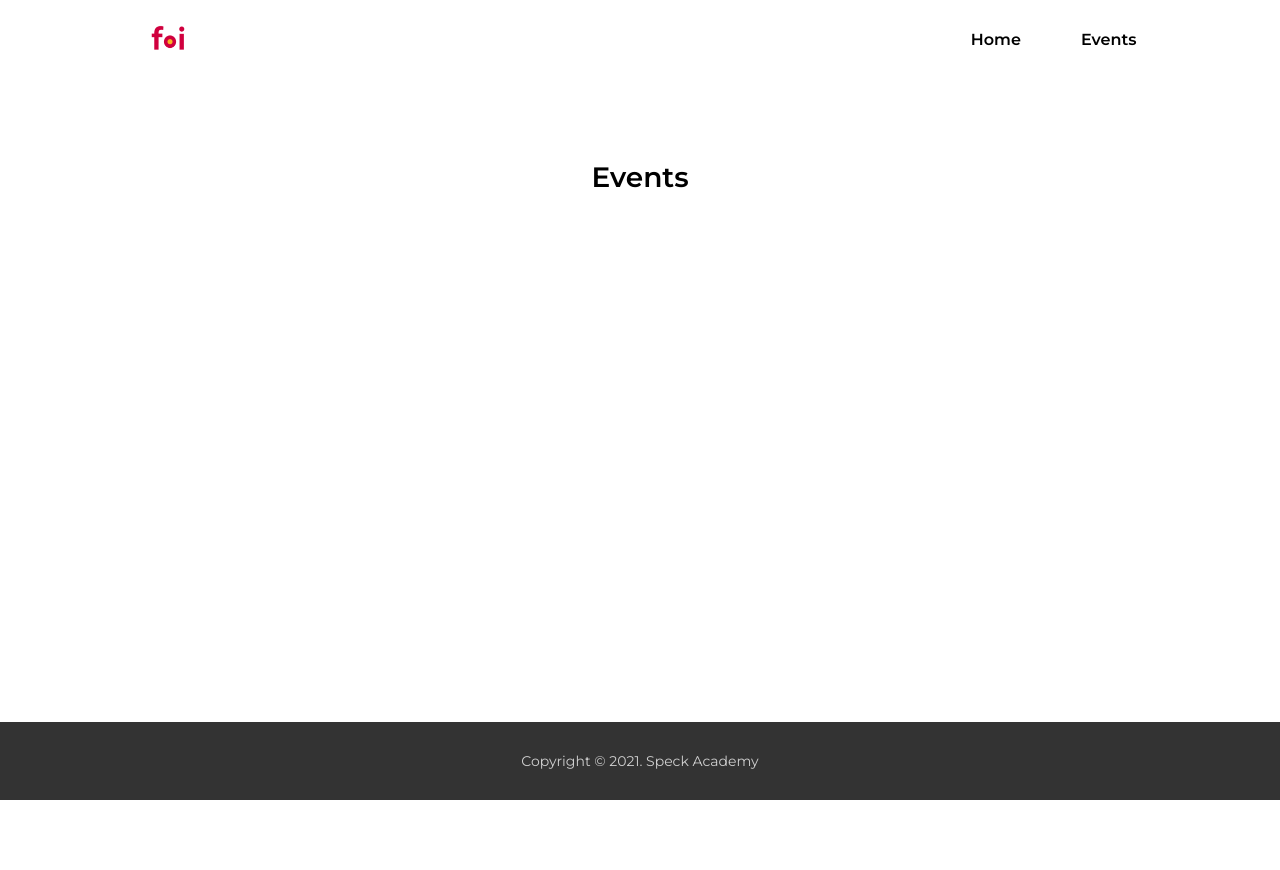
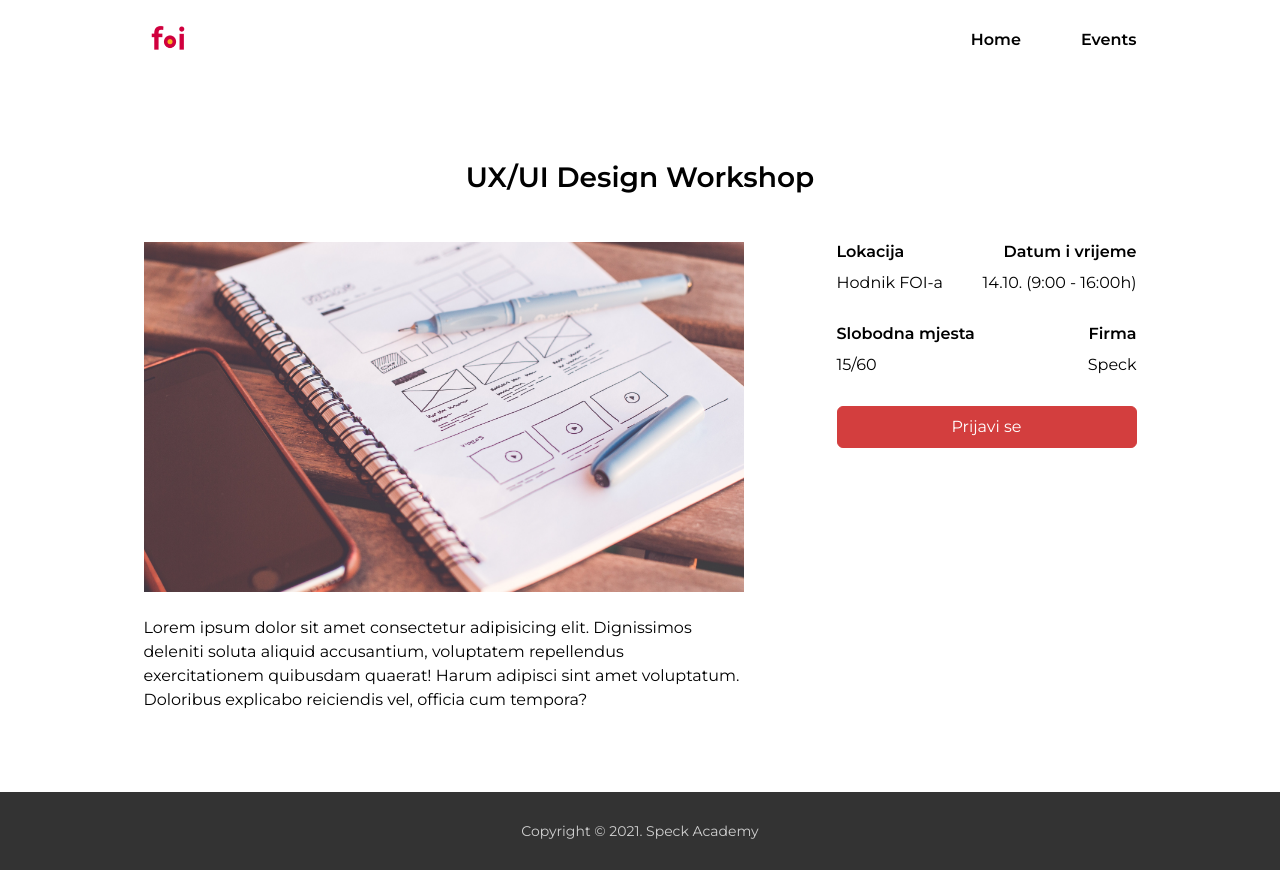
Before and after one commit to Strla/Speck-React, a React (Create React App) app: page /event in a window 1280 px wide. Before the commit the page ends 800 px from the top, so only its background shows below. Built offline with nearby package versions, Linux system fonts and the light colour scheme.

Commit message:
napravljen event page

```diff
--- a/src/components/EventCard/EventCard.js
+++ b/src/components/EventCard/EventCard.js
@@ -5,10 +5,10 @@ import './EventCard.scss';
 
 const EventCard = ({
     title,
-    lokacija,
-    datumVrijeme,
-    slobodnaMjesta,
-    firma,
+    location,
+    dateTime,
+    freeSeats,
+    company,
     buttonText
 }) => {
 	return (
@@ -19,24 +19,24 @@ const EventCard = ({
 					<div className="EventCard-ContentRow">
 						<div className="EventCard-Item">
 							<h3 className="EventCard-ItemTitle">Lokacija</h3>
-							<p className="EventCard-ItemValue">{lokacija}</p>
+							<p className="EventCard-ItemValue">{location}</p>
 						</div>
 
 						<div className="EventCard-Item">
 							<h3 className="EventCard-ItemTitle">Datum i vrijeme</h3>
-							<p className="EventCard-ItemValue">{datumVrijeme}</p>
+							<p className="EventCard-ItemValue">{dateTime}</p>
 						</div>
 					</div>
 
 					<div className="EventCard-ContentRow">
 						<div className="EventCard-Item">
 							<h3 className="EventCard-ItemTitle">Slobodna mjesta</h3>
-							<p className="EventCard-ItemValue">{slobodnaMjesta}</p>
+							<p className="EventCard-ItemValue">{freeSeats}</p>
 						</div>
 
 						<div className="EventCard-Item">
 							<h3 className="EventCard-ItemTitle">Firma</h3>
-							<p className="EventCard-ItemValue">{firma}</p>
+							<p className="EventCard-ItemValue">{company}</p>
 						</div>
 					</div>
 
--- /dev/null
+++ b/src/components/EventInfo/EventInfo.js
@@ -0,0 +1,68 @@
+import React from 'react';
+import Button from '../Button/Button';
+import './EventInfo.scss';
+
+const EventInfo = ({
+    image,
+    location,
+    dateTime,
+    freeSeats,
+    company,
+    buttonText
+}) => {
+    return (
+        <>
+
+            <div className="EventInfo">
+                <figure className="EventInfo-Figure">
+                    <img src={image} alt="Ux/Ui Design Workshop" className="EventInfo-Image" />
+                </figure>
+
+                <div className="EventInfo-Content">
+                    <div className="EventInfo-ContentRow">
+
+                        <div className="EventInfo-Item">
+                            <h3 className="EventInfo-ItemTitle">Lokacija</h3>
+                            <p className="EventInfo-ItemValue">{location}</p>
+                        </div>
+
+                        <div className="EventInfo-Item">
+                            <h3 className="EventInfo-ItemTitle">Datum i vrijeme</h3>
+                            <p className="EventInfo-ItemValue">{dateTime}</p>
+                        </div>
+
+                    </div>
+
+                    <div className="EventInfo-ContentRow">
+
+                        <div className="EventInfo-Item">
+                            <h3 className="EventInfo-ItemTitle">Slobodna mjesta</h3>
+                            <p className="EventInfo-ItemValue">{freeSeats}</p>
+                        </div>
+
+                        <div className="EventInfo-Item">
+                            <h3 className="EventInfo-ItemTitle">Firma</h3>
+                            <p className="EventInfo-ItemValue">{company}</p>
+                        </div>
+                    </div>
+
+
+                    <Button text={buttonText} />
+
+                </div>
+
+            </div>
+
+            <p className="EventInfo-Description">Lorem ipsum dolor sit amet consectetur adipisicing elit. Dignissimos deleniti soluta aliquid accusantium, voluptatem repellendus exercitationem quibusdam quaerat! Harum adipisci sint amet voluptatum. Doloribus explicabo reiciendis vel, officia cum tempora?</p>
+
+        </>
+
+
+
+
+
+
+    );
+};
+
+export default EventInfo;
--- /dev/null
+++ b/src/components/EventInfo/EventInfo.scss
@@ -0,0 +1,122 @@
+@import "../../theme.scss";
+
+.EventInfo {
+	&-Figure {
+		width: 100%;
+		height: 230px;
+		margin-bottom: 24px;
+	}
+
+	&-Image {
+		width: 100%;
+		height: 100%;
+		object-fit: cover;
+	}
+
+	&-Content {
+		margin-bottom: 15px;
+	}
+
+	&-ContentRow {
+		display: flex;
+		justify-content: space-between;
+		margin-bottom: 16px;
+	}
+
+	&-Item {
+		&:last-child {
+			text-align: right;
+		}
+	}
+
+	&-ItemTitle {
+		font-size: 14px;
+		margin-bottom: 4px;
+	}
+
+	&-ItemValue {
+		font-size: 14px;
+	}
+
+	&-Description {
+		font-size: 14px;
+		line-height: 150%;
+	}
+
+	@media screen and ($mobileLarge) {
+		&-Figure {
+			height: 300px;
+		}
+	}
+
+	@media screen and ($tablet) {
+		display: flex;
+		justify-content: space-between;
+
+		&-Figure {
+			height: 230px;
+			width: 400px;
+		}
+
+		&-Content {
+			margin-bottom: 0;
+			width: 270px;
+		}
+
+		&-ContentRow {
+			margin-bottom: 32px;
+		}
+
+		&-ItemTitle {
+			font-size: 14px;
+			margin-bottom: 12px;
+		}
+
+		&-Description {
+			width: 400px;
+		}
+	}
+
+	@media screen and ($desktop) {
+		&-Figure {
+			height: 350px;
+			width: 600px;
+		}
+
+		&-Content {
+			width: 300px;
+		}
+
+		&-ContentRow {
+			margin-bottom: 32px;
+		}
+
+		&-ItemTitle {
+			font-size: 16px;
+		}
+
+		&-ItemValue {
+			font-size: 16px;
+		}
+
+		&-Description {
+			font-size: 16px;
+			width: 600px;
+		}
+	}
+
+	@media screen and ($desktopLarge) {
+		&-Figure {
+			height: 450px;
+			width: 800px;
+		}
+
+		&-Content {
+			width: 400px;
+		}
+
+		&-Description {
+			width: 800px;
+		}
+	}
+}
--- a/src/pages/Event/Event.js
+++ b/src/pages/Event/Event.js
@@ -1,17 +1,26 @@
 import React from 'react';
 import '../../App.scss';
 import Section from '../../components/Section/Section';
-import Grid from '../../components/Grid/Grid';
-/* import Event from '../../components/Event/Event';
- */
+import EventInfo from '../../components/EventInfo/EventInfo';
+
+import ImageDesign from '../../assets/images/design.jpg';
+
 
 function Event() {
   return (
     <>
-        <Section title="Events">
-          <Grid columns="6">
+        <Section title="UX/UI Design Workshop">
 
-            </Grid>
+            <EventInfo
+              image = {ImageDesign}
+              location = "Hodnik FOI-a"
+              dateTime = "14.10. (9:00 - 16:00h)"
+              freeSeats = "15/60"
+              company = "Speck"
+              buttonText = "Prijavi se"
+            />
+
+
         </Section>
 
 
--- a/src/pages/Events/Events.js
+++ b/src/pages/Events/Events.js
@@ -12,55 +12,55 @@ function Events() {
         <Grid columns="3">
         <EventCard
           title="UX/UI Design Workshop"
-          lokacija="Hodnik FOI-ja"
-          datumVrijeme="14.10. (9:00 - 16:00h)"
-          slobodnaMjesta="15/60"
-          firma="Speck"
+          location="Hodnik FOI-ja"
+          dateTime="14.10. (9:00 - 16:00h)"
+          freeSeats="15/60"
+          company="Speck"
           buttonText="Find out more"
         />
 
         <EventCard
           title="UX/UI Design Workshop"
-          lokacija="Hodnik FOI-ja"
-          datumVrijeme="14.10. (9:00 - 16:00h)"
-          slobodnaMjesta="15/60"
-          firma="Speck"
+          location="Hodnik FOI-ja"
+          dateTime="14.10. (9:00 - 16:00h)"
+          freeSeats="15/60"
+          company="Speck"
           buttonText="Find out more"
         />
 
         <EventCard
           title="UX/UI Design Workshop"
-          lokacija="Hodnik FOI-ja"
-          datumVrijeme="14.10. (9:00 - 16:00h)"
-          slobodnaMjesta="15/60"
-          firma="Speck"
+          location="Hodnik FOI-ja"
+          dateTime="14.10. (9:00 - 16:00h)"
+          freeSeats="15/60"
+          company="Speck"
           buttonText="Find out more"
         />
 
         <EventCard
           title="UX/UI Design Workshop"
-          lokacija="Hodnik FOI-ja"
-          datumVrijeme="14.10. (9:00 - 16:00h)"
-          slobodnaMjesta="15/60"
-          firma="Speck"
+          location="Hodnik FOI-ja"
+          dateTime="14.10. (9:00 - 16:00h)"
+          freeSeats="15/60"
+          company="Speck"
           buttonText="Find out more"
         />
 
         <EventCard
           title="UX/UI Design Workshop"
-          lokacija="Hodnik FOI-ja"
-          datumVrijeme="14.10. (9:00 - 16:00h)"
-          slobodnaMjesta="15/60"
-          firma="Speck"
+          location="Hodnik FOI-ja"
+          dateTime="14.10. (9:00 - 16:00h)"
+          freeSeats="15/60"
+          company="Speck"
           buttonText="Find out more"
         />
 
         <EventCard
           title="UX/UI Design Workshop"
-          lokacija="Hodnik FOI-ja"
-          datumVrijeme="14.10. (9:00 - 16:00h)"
-          slobodnaMjesta="15/60"
-          firma="Speck"
+          location="Hodnik FOI-ja"
+          dateTime="14.10. (9:00 - 16:00h)"
+          freeSeats="15/60"
+          company="Speck"
           buttonText="Find out more"
         />
         </Grid>
```
